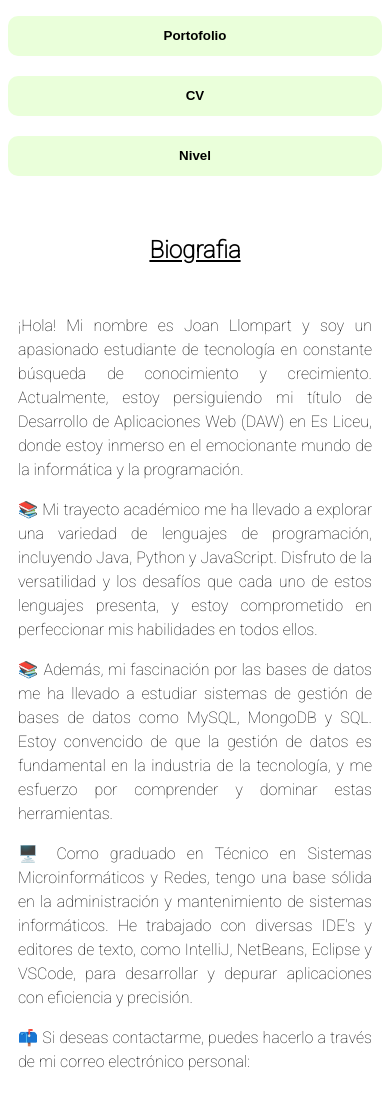
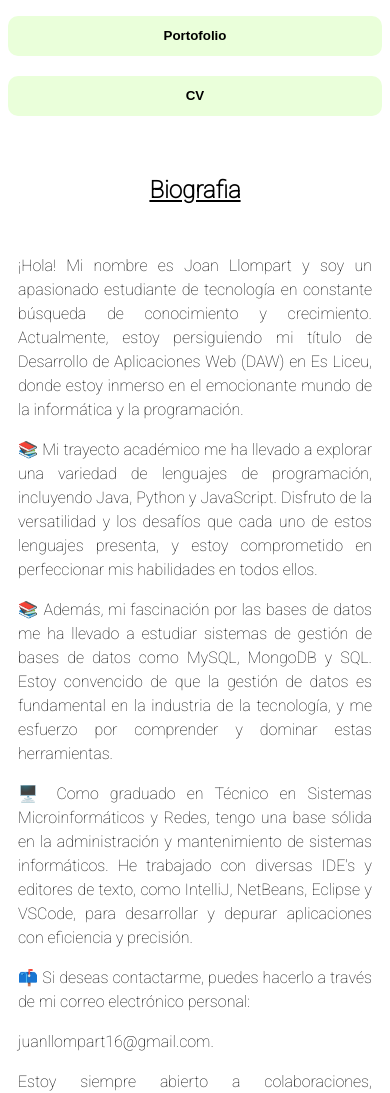
Before and after one commit to JoanLlompart/MiPortafolio, a website: page index.html in a window 390 px wide. Shown: the part 420-1513 px from the top of the page. Drawn offline with Linux system fonts and the light colour scheme.

Commit message:
Falta acabar seccions i millorar la navegacio i el responsive

```diff
--- a/dropdown/desplegable.css
+++ b/dropdown/desplegable.css
@@ -11,12 +11,17 @@
     display: flex;
     flex-direction: column;
     color: #000;
-    background-color: #67b32d;
+    background-color: #EAFFDA;
 }
-
-a
-
+a:visited {
+    color: black;
+    list-style: none;
+}
+a:link {
+    color:black;
+    text-decoration: none;
+}
 /* Cambia el fondo al pasar el ratón sobre los enlaces */
 .dropdown-content a:hover {
-    background-color: #67b32d;
+    background-color:#67b32d;
 }
--- a/index.html
+++ b/index.html
@@ -62,17 +62,9 @@
                         <a href="#nivel">Nivel</a>
                         <a href="#idiomas" idioma>Idiomas</a>
                         <a href="#">Experiencia</a>
-
                     </div>
                 </div>
             </li>
-
-            <li>
-                <a href="#nivel">
-                    <button type="button" class="botonsPrincipalsIndex">Nivel</button>
-                </a>
-            </li>
-
         </ul>
     </nav>
 
```
